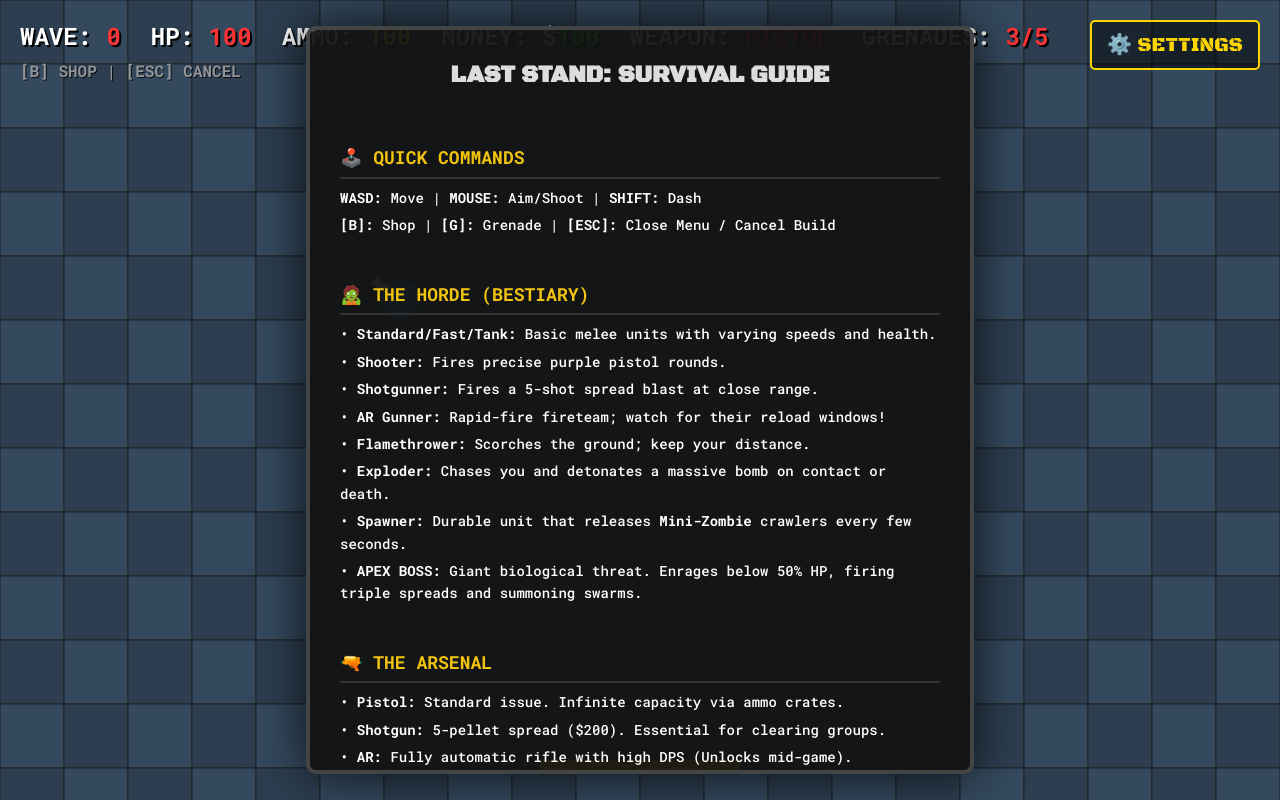
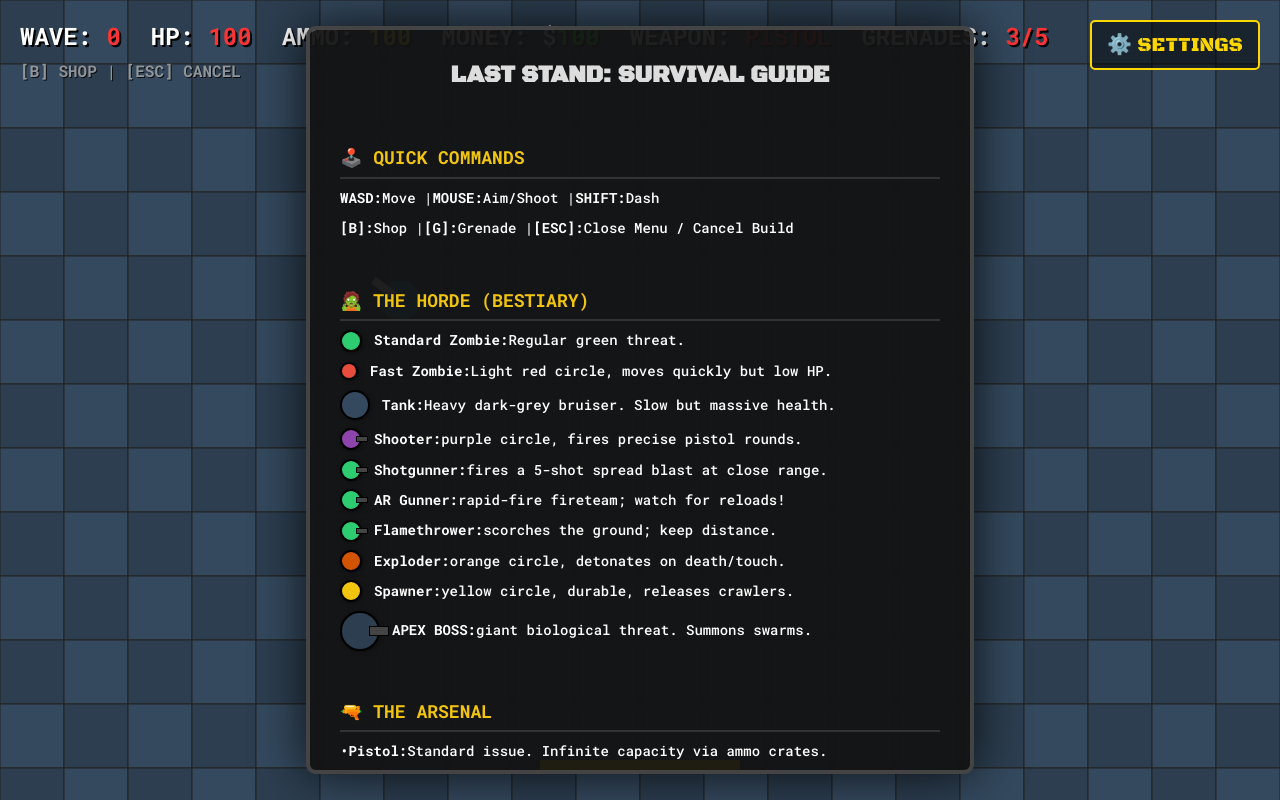
Before and after one commit to rishaandhir-polar/last-stand, a website: page index.html in a window 1280 px wide. Drawn offline with Linux system fonts and the light colour scheme; no server answers.

Commit message:
Feat: Added visual zombie icons to the Field Manual v1.0.6

```diff
--- a/app-version.json
+++ b/app-version.json
@@ -1,4 +1,4 @@
 {
-    "version": "1.0.5",
+    "version": "1.0.6",
     "timestamp": 1741997877000
 }
--- a/index.html
+++ b/index.html
@@ -31,14 +31,16 @@
 
                 <div class="manual-section">
                     <h3>🧟 THE HORDE (BESTIARY)</h3>
-                    <p>• <b>Standard/Fast/Tank:</b> Basic melee units with varying speeds and health.</p>
-                    <p>• <b>Shooter:</b> Fires precise purple pistol rounds.</p>
-                    <p>• <b>Shotgunner:</b> Fires a 5-shot spread blast at close range.</p>
-                    <p>• <b>AR Gunner:</b> Rapid-fire fireteam; watch for their reload windows!</p>
-                    <p>• <b>Flamethrower:</b> Scorches the ground; keep your distance.</p>
-                    <p>• <b>Exploder:</b> Chases you and detonates a massive bomb on contact or death.</p>
-                    <p>• <b>Spawner:</b> Durable unit that releases <b>Mini-Zombie</b> crawlers every few seconds.</p>
-                    <p>• <b>APEX BOSS:</b> Giant biological threat. Enrages below 50% HP, firing triple spreads and summoning swarms.</p>
+                    <p><span class="z-icon normal"></span><b>Standard Zombie:</b> Regular green threat.</p>
+                    <p><span class="z-icon fast"></span><b>Fast Zombie:</b> Light red circle, moves quickly but low HP.</p>
+                    <p><span class="z-icon tank"></span><b>Tank:</b> Heavy dark-grey bruiser. Slow but massive health.</p>
+                    <p><span class="z-icon shooter barrel"></span><b>Shooter:</b> purple circle, fires precise pistol rounds.</p>
+                    <p><span class="z-icon shotgun barrel"></span><b>Shotgunner:</b> fires a 5-shot spread blast at close range.</p>
+                    <p><span class="z-icon ar barrel"></span><b>AR Gunner:</b> rapid-fire fireteam; watch for reloads!</p>
+                    <p><span class="z-icon flame barrel"></span><b>Flamethrower:</b> scorches the ground; keep distance.</p>
+                    <p><span class="z-icon exploder"></span><b>Exploder:</b> orange circle, detonates on death/touch.</p>
+                    <p><span class="z-icon spawner"></span><b>Spawner:</b> yellow circle, durable, releases crawlers.</p>
+                    <p><span class="z-icon boss barrel"></span><b>APEX BOSS:</b> giant biological threat. Summons swarms.</p>
                 </div>
 
                 <div class="manual-section">
--- a/script.js
+++ b/script.js
@@ -16,7 +16,7 @@
         GAME.updateHUD(state);
 
         // Auto-Update Logic
-        GAME.currentVersion = "1.0.5";
+        GAME.currentVersion = "1.0.6";
         const checkForUpdates = async () => {
             try {
                 const response = await fetch('app-version.json?t=' + Date.now());
--- a/ui.css
+++ b/ui.css
@@ -159,3 +159,51 @@ button:hover {
     font-size: 13px;
     margin-top: 2px;
 }
+
+/* --- FIELD MANUAL ZOMBIE ICONS --- */
+.z-icon {
+    width: 18px;
+    height: 18px;
+    border-radius: 50%;
+    border: 2px solid #000;
+    display: inline-block;
+    vertical-align: middle;
+    margin-right: 12px;
+    position: relative;
+    flex-shrink: 0;
+    box-shadow: 1px 1px 4px rgba(0,0,0,0.4);
+}
+
+.z-icon::after {
+    content: '';
+    position: absolute;
+    top: 50%;
+    left: 80%;
+    transform: translateY(-50%);
+    background: #444;
+    height: 4px;
+    width: 10px;
+    border: 1px solid #000;
+    display: none;
+}
+
+.z-icon.barrel::after { display: block; }
+
+.z-icon.normal { background: #2ecc71; }
+.z-icon.fast { background: #e74c3c; width: 14px; height: 14px; }
+.z-icon.tank { background: #34495e; width: 26px; height: 26px; }
+.z-icon.shooter { background: #8e44ad; }
+.z-icon.ar { background: #2ecc71; }
+.z-icon.shotgun { background: #2ecc71; }
+.z-icon.flame { background: #2ecc71; }
+.z-icon.exploder { background: #d35400; }
+.z-icon.spawner { background: #f1c40f; }
+.z-icon.boss { background: #2c3e50; width: 36px; height: 36px; }
+.z-icon.boss::after { width: 18px; height: 8px; display: block; left: 75%; }
+
+.manual-section p {
+    display: flex;
+    align-items: center;
+    margin: 8px 0;
+    font-size: 14px;
+}
```
